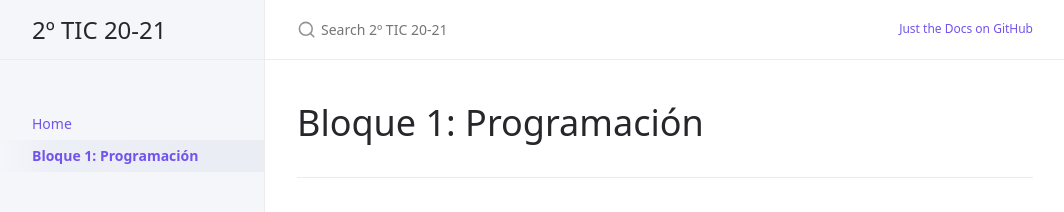
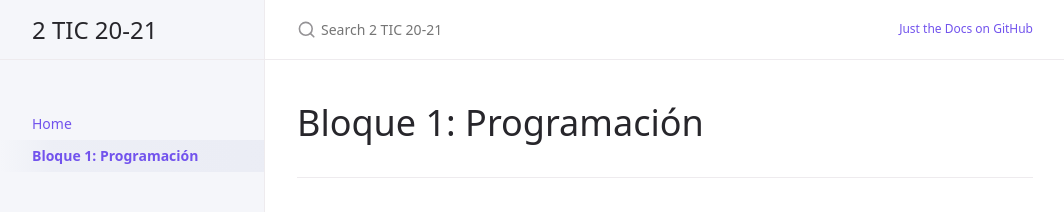
Before and after one commit to Manuel-Ag/2TIC_20-21, a Jekyll site: the page built from docs/docs/programacion/programacion.md, in a window 1280 px wide. Shown: the top 212 px of the page, without its empty margins (107-1171 px from the left). Built offline with Jekyll 4.4.1, drawn with Linux system fonts in a browser that asks for light colours; our own code applies the rules of GitHub Pages for plain Markdown files.

Commit message:
Arreglado fallo título

```diff
--- a/docs/_config.yml
+++ b/docs/_config.yml
@@ -13,7 +13,7 @@
 # you will see them accessed via {{ site.title }}, {{ site.github_repo }}, and so on.
 # You can create any custom variable you would like, and they will be accessible
 # in the templates via {{ site.myvariable }}.
-title: 2º TIC 20-21
+title: 2 TIC 20-21
 description: 2º Tecnologías de la información y la comunicación, curso 2020/21
 baseurl: "/2TIC_20-21" # the subpath of your site, e.g. /blog
 url: "https://manuel-ag.github.io" # the base hostname & protocol for your site, e.g. http://example.com
```
